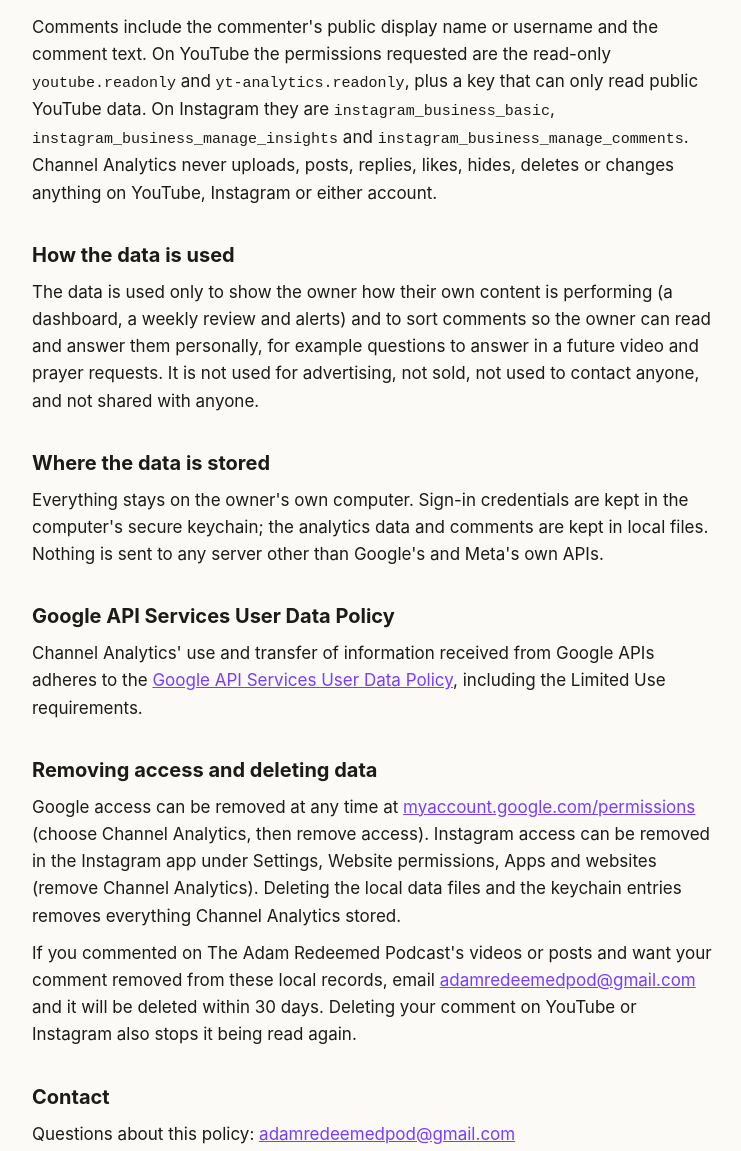
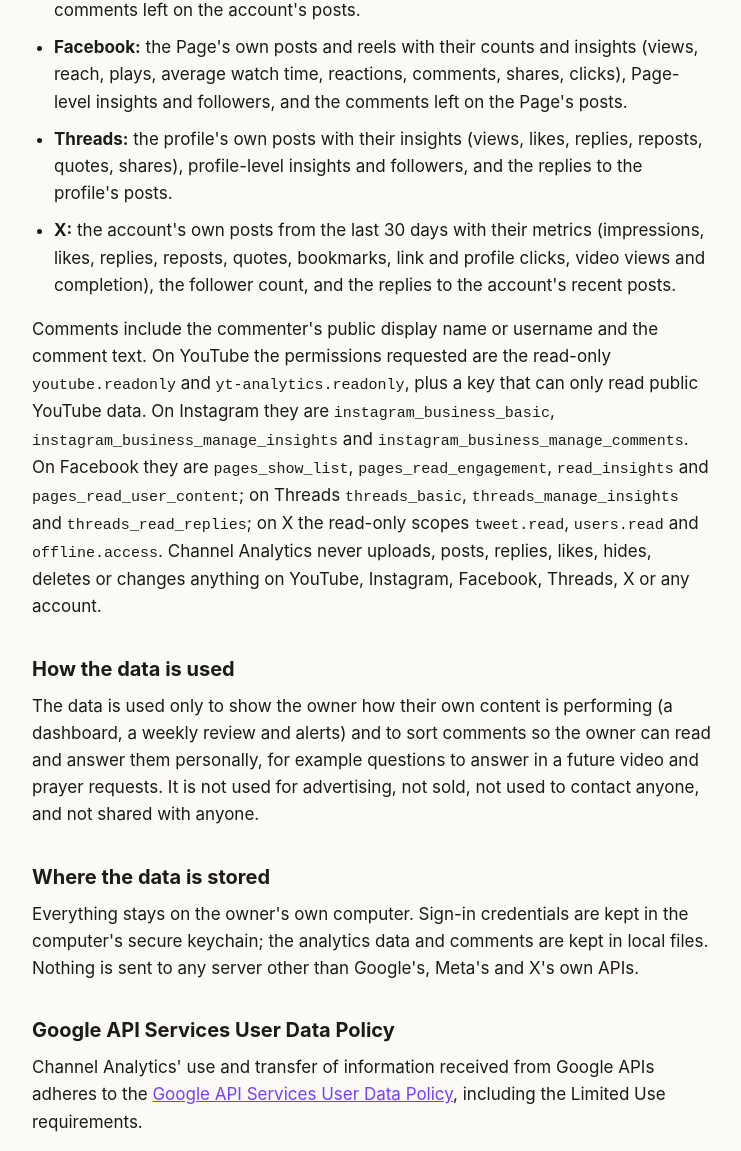
Before and after one commit to adamredeemed/adamredeemed.github.io, a plain HTML site: page privacy/index.html in a window 1280 px wide. Shown: the part 645-1796 px from the top of the page, without its empty margins (268-1009 px from the left). Drawn offline with Linux system fonts and the light colour scheme.

Commit message:
Privacy policy: add Facebook Page, Threads and X

```diff
--- a/privacy/index.html
+++ b/privacy/index.html
@@ -4,7 +4,7 @@
 <meta charset="utf-8">
 <meta name="viewport" content="width=device-width, initial-scale=1">
 <title>Channel Analytics Privacy Policy</title>
-<meta name="description" content="Privacy policy for Channel Analytics, the private YouTube and Instagram analytics tool used by The Adam Redeemed Podcast.">
+<meta name="description" content="Privacy policy for Channel Analytics, the private analytics tool used by The Adam Redeemed Podcast.">
 <style>
   :root { --bg: #fbfaf7; --fg: #1d1b18; --mut: #6c675f; --line: #e4e0d8; --accent: #7a3cff; }
   @media (prefers-color-scheme: dark) { :root { --bg: #151412; --fg: #ece8e1; --mut: #a39d93; --line: #2e2b27; --accent: #a98bff; } }
@@ -23,7 +23,7 @@
   <p class="mut">Last updated: October 24, 2026</p>
 
   <p>Channel Analytics is a private tool used by The Adam Redeemed Podcast to read the performance of its own YouTube
-  channel and Instagram account. It is not offered to the public, and it is used only by the account owner.</p>
+  channel, Instagram account, Facebook Page, Threads profile and X account. It is not offered to the public, and it is used only by the account owner.</p>
 
   <h2>What it accesses</h2>
   <p>When the owner signs in and allows access, Channel Analytics reads, <strong>read-only</strong>:</p>
@@ -35,12 +35,23 @@
     <li><strong>Instagram:</strong> the account's own posts, reels and stories with their insights (views, reach,
     likes, comments, shares, saves, watch time, skip rate, follows, profile visits), account-level insights and
     follower demographics in aggregate, and the comments left on the account's posts.</li>
+    <li><strong>Facebook:</strong> the Page's own posts and reels with their counts and insights (views, reach,
+    plays, average watch time, reactions, comments, shares, clicks), Page-level insights and followers, and the
+    comments left on the Page's posts.</li>
+    <li><strong>Threads:</strong> the profile's own posts with their insights (views, likes, replies, reposts, quotes,
+    shares), profile-level insights and followers, and the replies to the profile's posts.</li>
+    <li><strong>X:</strong> the account's own posts from the last 30 days with their metrics (impressions, likes,
+    replies, reposts, quotes, bookmarks, link and profile clicks, video views and completion), the follower count,
+    and the replies to the account's recent posts.</li>
   </ul>
   <p>Comments include the commenter's public display name or username and the comment text. On YouTube the permissions
   requested are the read-only <code>youtube.readonly</code> and <code>yt-analytics.readonly</code>, plus a key that
   can only read public YouTube data. On Instagram they are <code>instagram_business_basic</code>,
-  <code>instagram_business_manage_insights</code> and <code>instagram_business_manage_comments</code>. Channel Analytics
-  never uploads, posts, replies, likes, hides, deletes or changes anything on YouTube, Instagram or either account.</p>
+  <code>instagram_business_manage_insights</code> and <code>instagram_business_manage_comments</code>. On Facebook they are <code>pages_show_list</code>,
+  <code>pages_read_engagement</code>, <code>read_insights</code> and <code>pages_read_user_content</code>; on Threads
+  <code>threads_basic</code>, <code>threads_manage_insights</code> and <code>threads_read_replies</code>; on X the
+  read-only scopes <code>tweet.read</code>, <code>users.read</code> and <code>offline.access</code>. Channel Analytics
+  never uploads, posts, replies, likes, hides, deletes or changes anything on YouTube, Instagram, Facebook, Threads, X or any account.</p>
 
   <h2>How the data is used</h2>
   <p>The data is used only to show the owner how their own content is performing (a dashboard, a weekly review and
@@ -50,7 +61,7 @@
 
   <h2>Where the data is stored</h2>
   <p>Everything stays on the owner's own computer. Sign-in credentials are kept in the computer's secure keychain; the
-  analytics data and comments are kept in local files. Nothing is sent to any server other than Google's and Meta's
+  analytics data and comments are kept in local files. Nothing is sent to any server other than Google's, Meta's and X's
   own APIs.</p>
 
   <h2>Google API Services User Data Policy</h2>
@@ -62,11 +73,13 @@
   <p>Google access can be removed at any time at
   <a href="https://myaccount.google.com/permissions">myaccount.google.com/permissions</a> (choose Channel Analytics,
   then remove access). Instagram access can be removed in the Instagram app under Settings, Website permissions, Apps
-  and websites (remove Channel Analytics). Deleting the local data files and the keychain entries removes everything
+  and websites (remove Channel Analytics). Facebook and Threads access can be removed in Facebook's Settings,
+  Business integrations, and in Threads' Settings, Account, Website permissions. X access can be removed at
+  x.com under Settings, Security and account access, Apps and sessions, Connected apps. Deleting the local data files and the keychain entries removes everything
   Channel Analytics stored.</p>
   <p>If you commented on The Adam Redeemed Podcast's videos or posts and want your comment removed from these local
   records, email <a href="mailto:adamredeemedpod@gmail.com">adamredeemedpod@gmail.com</a> and it will be deleted within
-  30 days. Deleting your comment on YouTube or Instagram also stops it being read again.</p>
+  30 days. Deleting your comment on any of these platforms also stops it being read again.</p>
 
   <h2>Contact</h2>
   <p>Questions about this policy: <a href="mailto:adamredeemedpod@gmail.com">adamredeemedpod@gmail.com</a></p>
```
